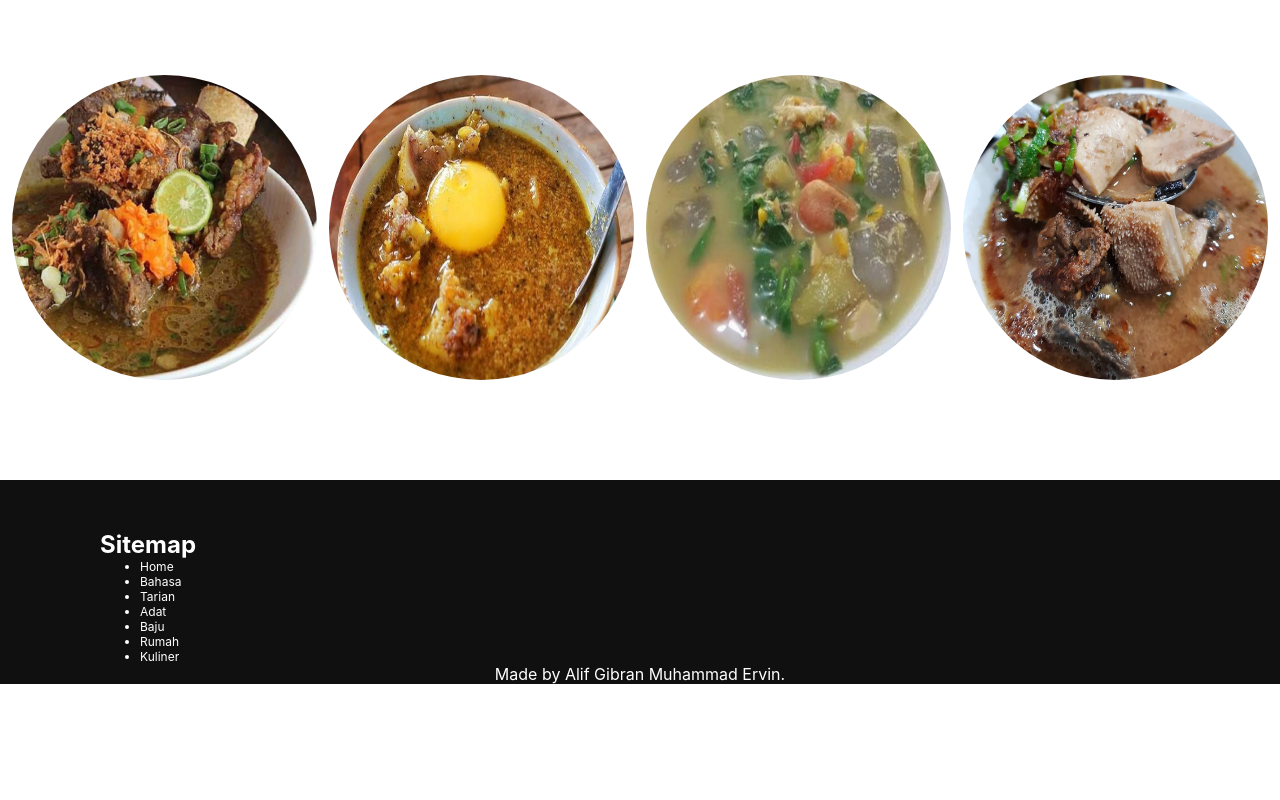
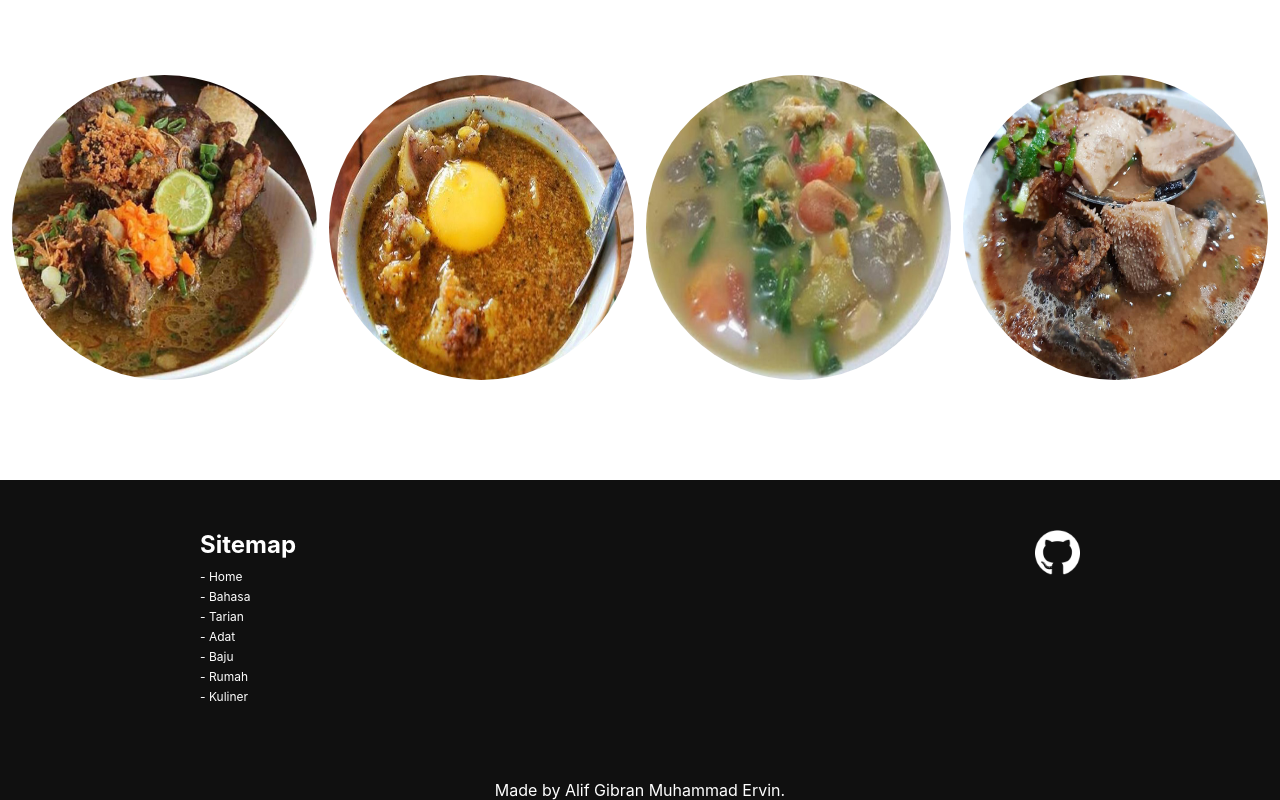
Before and after one commit to Celxd/celxd.yeah, a plain HTML site: page index.html in a window 1280 px wide. Shown: the part 6074-6874 px from the top of the page. Before the commit the page ends 6758 px from the top, so only its background shows below. Drawn offline with Linux system fonts and the light colour scheme.

Commit message:
Edited footer, added repo link

```diff
--- a/index.html
+++ b/index.html
@@ -126,15 +126,16 @@
             <div class="sitemap">
                 <h2>Sitemap</h2>
                 <ul>
-                    <li><a href="#header">Home</a></li>
-                    <li><a href="#bahasa">Bahasa</a></li>
-                    <li><a href="#tarian">Tarian</a></li>
-                    <li><a href="#adat">Adat</a></li>
-                    <li><a href="#baju">Baju</a></li>
-                    <li><a href="#rumah">Rumah</a></li>
-                    <li><a href="#kuliner">Kuliner</a></li>
+                    <li><a href="#header">- Home</a></li>
+                    <li><a href="#bahasa">- Bahasa</a></li>
+                    <li><a href="#tarian">- Tarian</a></li>
+                    <li><a href="#adat">- Adat</a></li>
+                    <li><a href="#baju">- Baju</a></li>
+                    <li><a href="#rumah">- Rumah</a></li>
+                    <li><a href="#kuliner">- Kuliner</a></li>
                 </ul>
             </div>
+            <a href="https://github.com/Celxd/celxd.github.io" target="_blank"><img src="./Assets/GitHub.png"></a>
             <p>Made by Alif Gibran Muhammad Ervin.</p>
         </div>
     </div>
--- a/style.css
+++ b/style.css
@@ -264,20 +264,38 @@ a{
 /*-------------POGGERS WE'RE AT FOOTER BOIIIIIIIIIIIII----------*/
 .footer{
     padding-top: 50px;
-    padding-left: 100px;
+    padding-left: 200px;
+    padding-right: 200px;
     background-color: #101010;
 }
+.sitemap{
+    margin-bottom: 50px;
+    float: left;
+}
 .sitemap h2{
+    margin-bottom: 10px;
     font-size: 24px;
     color: white;
 }
+.sitemap ul{
+    margin-left: -40px;
+}
 .sitemap li{
+    margin-bottom: 5px;
+    list-style-type: none;
     text-align: left;
     font-size: 12px;
     color: white;
 }
+.footer img{
+    float: right;
+    height: 45px;
+    width: 45px;
+}
 .footer p{
-    margin-left: -100px;
+    margin-top: 250px;
+    margin-left: -200px;
+    margin-right: -200px;
     color: white;
     text-align: center;
 }
```
Also changed, not shown: Assets/GitHub.png (added).
